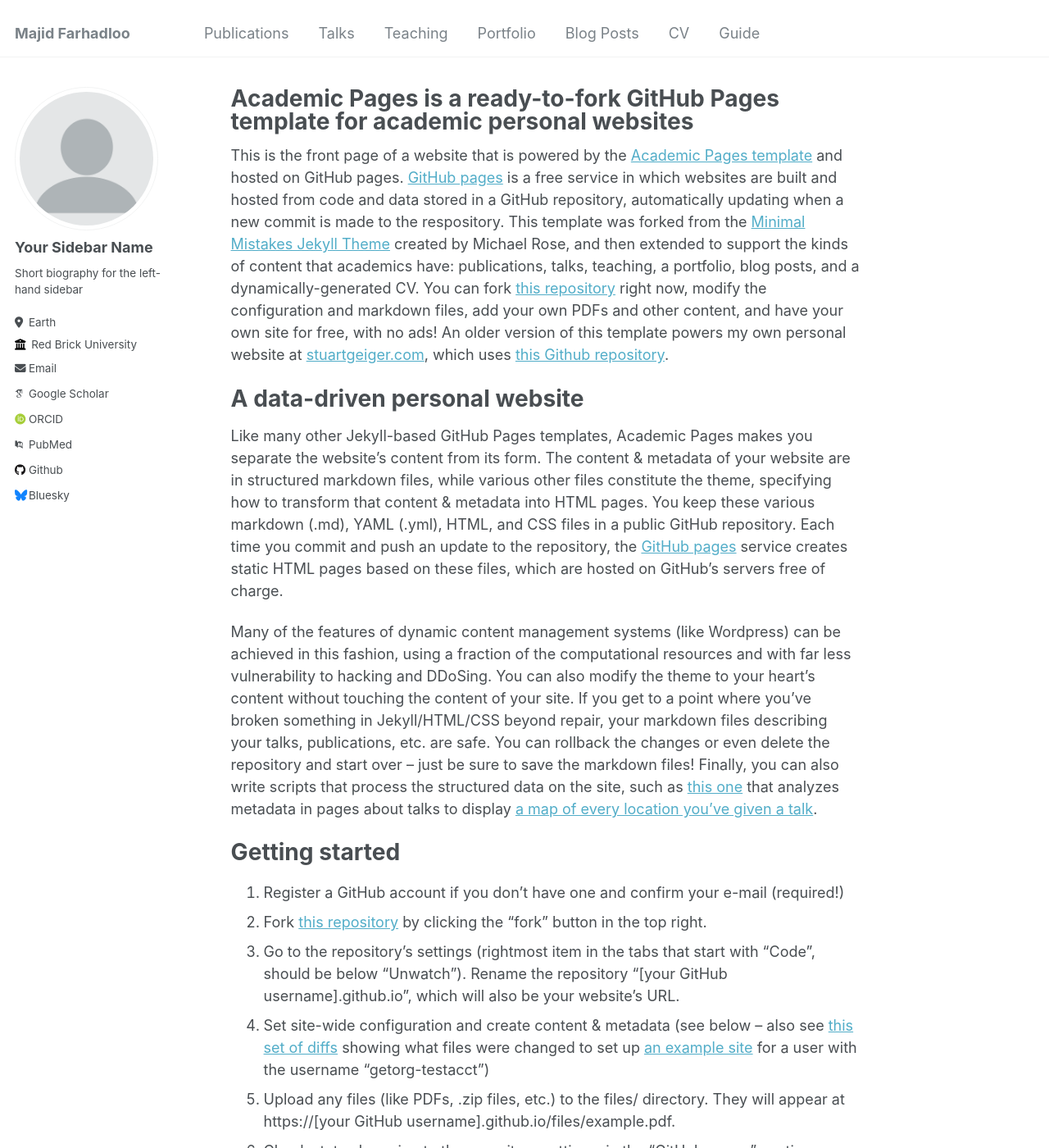
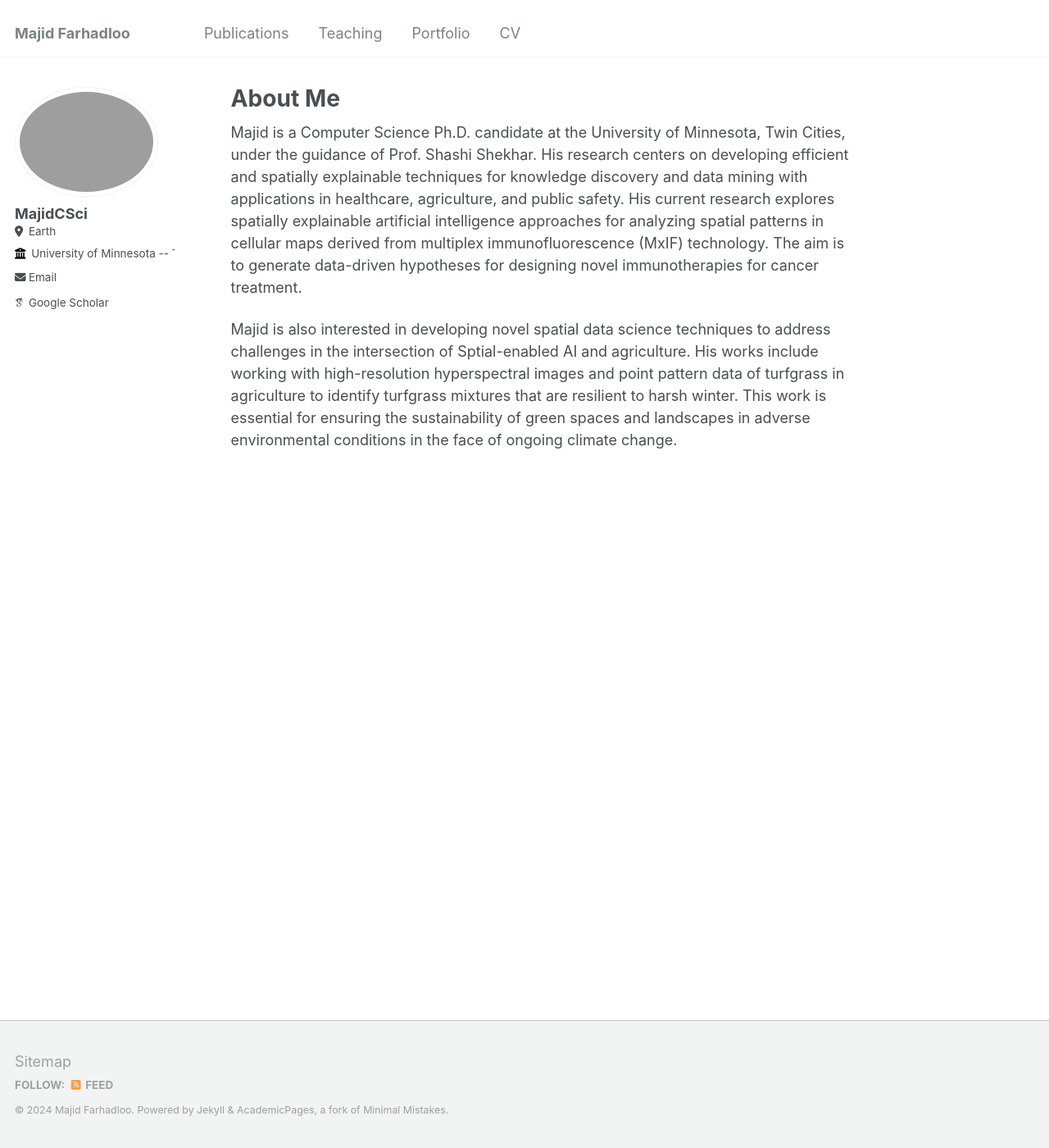
Before and after one commit to majid-farhadloo/Majid-Farhadloo-Webpage, a Jekyll site: the page built from _pages/about.md, in a window 1280 px wide and 1400 px high. Shown: the whole window at 82% size. Built offline with Jekyll 4.4.1, drawn with Linux system fonts in a browser that asks for light colours; some web fonts are replaced; some of the changed text lies outside the part shown.

Commit message:
update new page

```diff
--- a/_config.yml
+++ b/_config.yml
@@ -11,44 +11,44 @@ locale                   : "en-US"
 title                    : "Majid Farhadloo"
 title_separator          : "-"
 name                     : &name "Majid Farhadloo"
-description              : &description "personal description"
-url                      : https://academicpages.github.io # the base hostname & protocol for your site e.g. "https://mmistakes.github.io"
+description              : &description "PhD Candidate in Computer Science"
+url                      : https://majid-farhadloo.github.io/Majid-Farhadloo-Webpage/ # the base hostname & protocol for your site e.g. "https://mmistakes.github.io"
 baseurl                  : "" # the subpath of your site, e.g. "/blog"
-repository               : "academicpages/academicpages.github.io"
+# repository               : "academicpages/academicpages.github.io"
 
 # Site Author - The following control what appear as part of the author content on the side bar.
 #               If a field is blank the icon and link will not appear, otherwise it will be shown.
 #               Additional customization can be done by editing /_includes/author-profile.html
 author:
   # Biographic information
-  avatar           : "profile.png"
-  name             : "Your Sidebar Name"
+  avatar           : "profile.jpg"
+  name             : "MajidCSci"
   pronouns         : # example: "she/her"
-  bio              : "Short biography for the left-hand sidebar"
+  # bio              : "Short biography for the left-hand sidebar"
   location         : "Earth"
-  employer         : "Red Brick University"
+  employer         : "University of Minnesota -- Twin Cities"
   uri              : # URL
-  email            : "none@example.org"
+  email            : "farha043@umn.edu"
 
   # Academic websites
   arxiv            : # URL - Update with the correct link to your profile
-  googlescholar    : "https://scholar.google.com/citations?user=PS_CX0AAAAAJ"
+  googlescholar    : "https://scholar.google.com/citations?user=CZg7BIkAAAAJ&hl=en"
   impactstory      : # URL
-  orcid            : "http://orcid.org/yourorcidurl"
+  # orcid            : "http://orcid.org/yourorcidurl"
   semantic         : # URL
-  pubmed           : "https://www.ncbi.nlm.nih.gov/pubmed/?term=john+snow"
+  # pubmed           : "https://www.ncbi.nlm.nih.gov/pubmed/?term=john+snow"
   researchgate     : # URL
 
   # Repositories and software development
   bitbucket        : # Username - Update with your username on the site
   codepen          : # Username
   dribbble         : # Username
-  github           : "academicpages"
+  # github           : "academicpages"
   kaggle           : # Username
   stackoverflow    : # User number or user number and name (i.e., use "1" or "1/jeff-atwood")
 
   # Social media
-  bluesky          : "bsky.app" # Replace this with you Bluesky username
+  bluesky          : # Username
   facebook         : # Username
   flickr           : # Username
   foursquare       : # Username
--- a/_pages/about.md
+++ b/_pages/about.md
@@ -1,13 +1,19 @@
 ---
 permalink: /
-title: "Academic Pages is a ready-to-fork GitHub Pages template for academic personal websites"
+# title: "Academic Pages is a ready-to-fork GitHub Pages template for academic personal websites"
+title: "About Me"
 author_profile: true
 redirect_from:
   - /about/
   - /about.html
 ---
 
-This is the front page of a website that is powered by the [Academic Pages template](https://github.com/academicpages/academicpages.github.io) and hosted on GitHub pages. [GitHub pages](https://pages.github.com) is a free service in which websites are built and hosted from code and data stored in a GitHub repository, automatically updating when a new commit is made to the respository. This template was forked from the [Minimal Mistakes Jekyll Theme](https://mmistakes.github.io/minimal-mistakes/) created by Michael Rose, and then extended to support the kinds of content that academics have: publications, talks, teaching, a portfolio, blog posts, and a dynamically-generated CV. You can fork [this repository](https://github.com/academicpages/academicpages.github.io) right now, modify the configuration and markdown files, add your own PDFs and other content, and have your own site for free, with no ads! An older version of this template powers my own personal website at [stuartgeiger.com](http://stuartgeiger.com), which uses [this Github repository](https://github.com/staeiou/staeiou.github.io).
+Majid is a Computer Science Ph.D. candidate at the University of Minnesota, Twin Cities, under the guidance of Prof. Shashi Shekhar. His research centers on developing efficient and spatially explainable techniques for knowledge discovery and data mining with applications in healthcare, agriculture, and public safety. His current research explores spatially explainable artificial intelligence approaches for analyzing spatial patterns in cellular maps derived from multiplex immunofluorescence (MxIF) technology. The aim is to generate data-driven hypotheses for designing novel immunotherapies for cancer treatment.
+
+
+Majid is also interested in developing novel spatial data science techniques to address challenges in the intersection of Sptial-enabled AI and agriculture. His works include working with high-resolution hyperspectral images and point pattern data of turfgrass in agriculture to identify turfgrass mixtures that are resilient to harsh winter. This work is essential for ensuring the sustainability of green spaces and landscapes in adverse environmental conditions in the face of ongoing climate change.
+
+<!-- This is the front page of a website that is powered by the [Academic Pages template](https://github.com/academicpages/academicpages.github.io) and hosted on GitHub pages. [GitHub pages](https://pages.github.com) is a free service in which websites are built and hosted from code and data stored in a GitHub repository, automatically updating when a new commit is made to the respository. This template was forked from the [Minimal Mistakes Jekyll Theme](https://mmistakes.github.io/minimal-mistakes/) created by Michael Rose, and then extended to support the kinds of content that academics have: publications, talks, teaching, a portfolio, blog posts, and a dynamically-generated CV. You can fork [this repository](https://github.com/academicpages/academicpages.github.io) right now, modify the configuration and markdown files, add your own PDFs and other content, and have your own site for free, with no ads! An older version of this template powers my own personal website at [stuartgeiger.com](http://stuartgeiger.com), which uses [this Github repository](https://github.com/staeiou/staeiou.github.io).
 
 A data-driven personal website
 ======
@@ -46,4 +52,4 @@ Example: editing a markdown file for a talk
 
 For more info
 ------
-More info about configuring Academic Pages can be found in [the guide](https://academicpages.github.io/markdown/). The [guides for the Minimal Mistakes theme](https://mmistakes.github.io/minimal-mistakes/docs/configuration/) (which this theme was forked from) might also be helpful.
+More info about configuring Academic Pages can be found in [the guide](https://academicpages.github.io/markdown/). The [guides for the Minimal Mistakes theme](https://mmistakes.github.io/minimal-mistakes/docs/configuration/) (which this theme was forked from) might also be helpful. -->
```
Also changed, not shown: _data/authors.yml (+13 -13 lines), _data/navigation.yml (+6 -6 lines), _pages/cv.md (+6 -6 lines), 1 other file.
